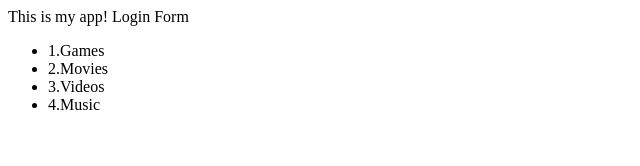
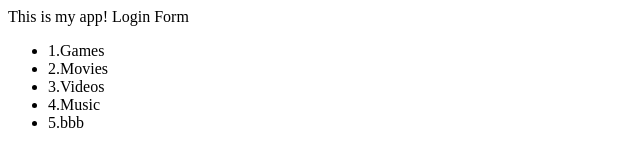
Before and after one commit to Osamakhan22/myappsample, a plain HTML site: page index.html in a window 1280 px wide. Shown: the full height of the page, 0-640 px from the left. Drawn offline with Linux system fonts and the light colour scheme.

Commit message:
Added 5th element in list

```diff
--- a/index.html
+++ b/index.html
@@ -13,7 +13,9 @@
         <li>2.Movies</li>
         <li>3.Videos</li>
         <li>4.Music</li>
+        <li>5.bbb</li>
   </ul>
+
 </div>
   </body>
 </html>
```
